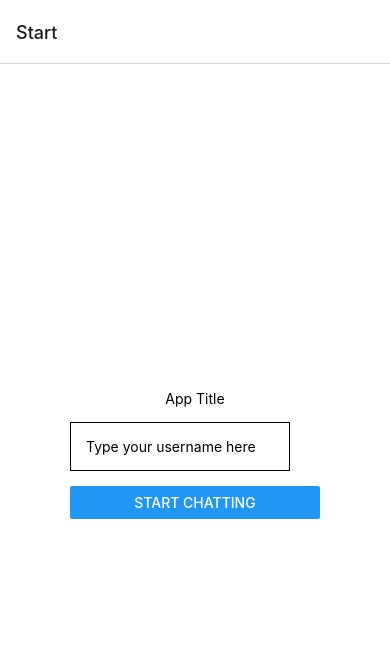
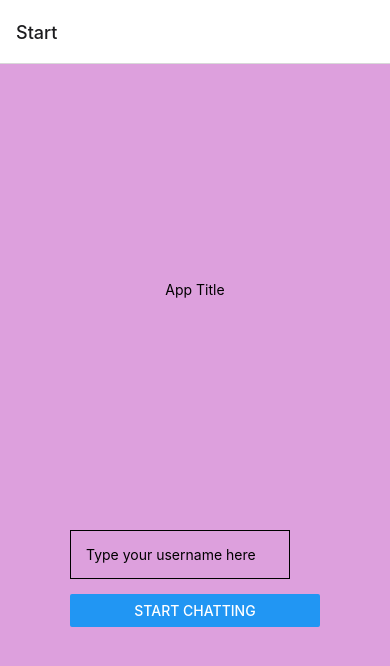
Before and after one commit to SeresBeata/achievement-6, a React Native app: screen /Start in a window 390 px wide. Shown: the top 666 px of the page. Built offline with nearby package versions, Linux system fonts and the light colour scheme.

Commit message:
Update style of container at Start.js
Change bg color and justifyContent: 'space-evenly' at container of Start.js file.

```diff
--- a/components/Start.js
+++ b/components/Start.js
@@ -25,9 +25,9 @@ const Start = ({ navigation }) => {
 const styles = StyleSheet.create({
   container: {
     flex: 1,
-    backgroundColor: '#fff',
+    backgroundColor: 'plum',
     alignItems: 'center',
-    justifyContent: 'center',
+    justifyContent: 'space-evenly',
   },
   titleContainer: {
     alignItems: 'center',
```
